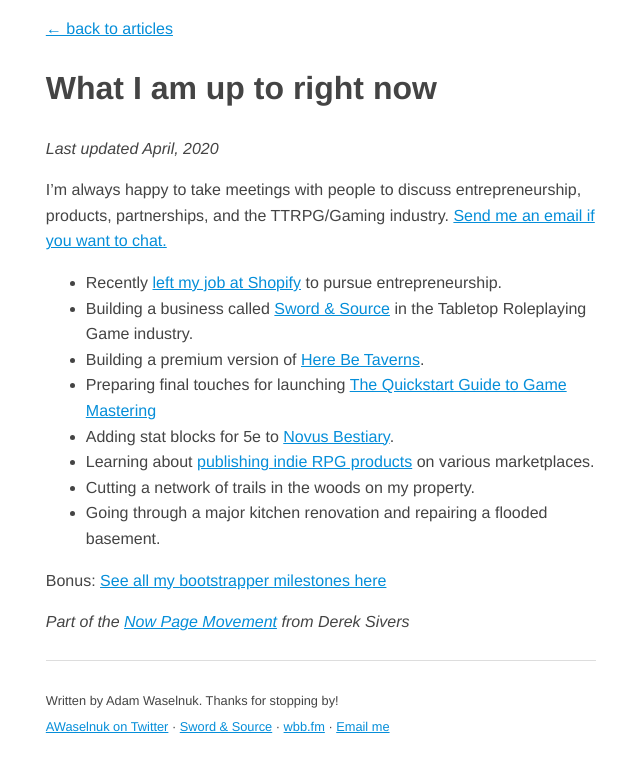
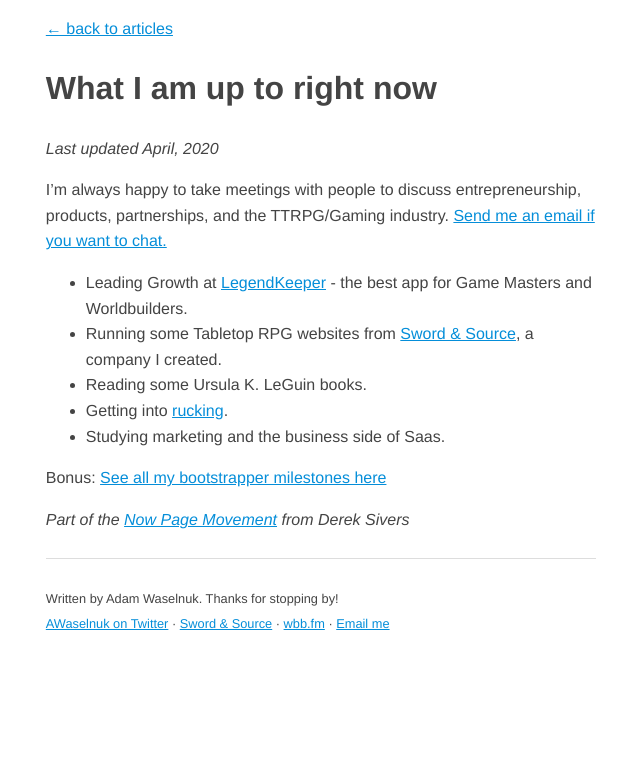
Before and after one commit to AWaselnuk/AWaselnuk.github.io, a Jekyll site: the page built from now.md, in a window 1280 px wide. Shown: the top 772 px of the page, without its empty margins (319-959 px from the left). Built offline with Jekyll 4.4.1, drawn with Linux system fonts in a browser that asks for light colours; comment, search, counter and statistics services are not loaded.

Commit message:
Update now page with LK change.

```diff
--- a/now.md
+++ b/now.md
@@ -11,14 +11,11 @@
 
 I'm always happy to take meetings with people to discuss entrepreneurship, products, partnerships, and the TTRPG/Gaming industry. [Send me an email if you want to chat.](mailto:adam.waselnuk@gmail.com)
 
-- Recently [left my job at Shopify](https://www.adamwaselnuk.com/2020/08/27/into-the-unknown-leaving-shopify-to-build-a-business.html) to pursue entrepreneurship.
-- Building a business called [Sword & Source](https://swordandsource.ca) in the Tabletop Roleplaying Game industry.
-- Building a premium version of [Here Be Taverns](http://www.herebetaverns.com/premium).
-- Preparing final touches for launching [The Quickstart Guide to Game Mastering](https://howtogm.guide)
-- Adding stat blocks for 5e to [Novus Bestiary](https://www.novusbestiary.com).
-- Learning about [publishing indie RPG products](https://swordandsource.ca/blogs/for-ttrpg-content-creators/the-path-to-published-part-i-introduction) on various marketplaces.
-- Cutting a network of trails in the woods on my property.
-- Going through a major kitchen renovation and repairing a flooded basement.
+- Leading Growth at [LegendKeeper](https://legendkeeper.com) - the best app for Game Masters and Worldbuilders.
+- Running some Tabletop RPG websites from [Sword & Source](https://swordandsource.ca), a company I created.
+- Reading some Ursula K. LeGuin books.
+- Getting into [rucking](https://www.goruck.com/pages/what-is-rucking).
+- Studying marketing and the business side of Saas.
 
 Bonus: [See all my bootstrapper milestones here](/milestones)
 
```
Also changed, not shown: milestones.md (+3 -2 lines).
